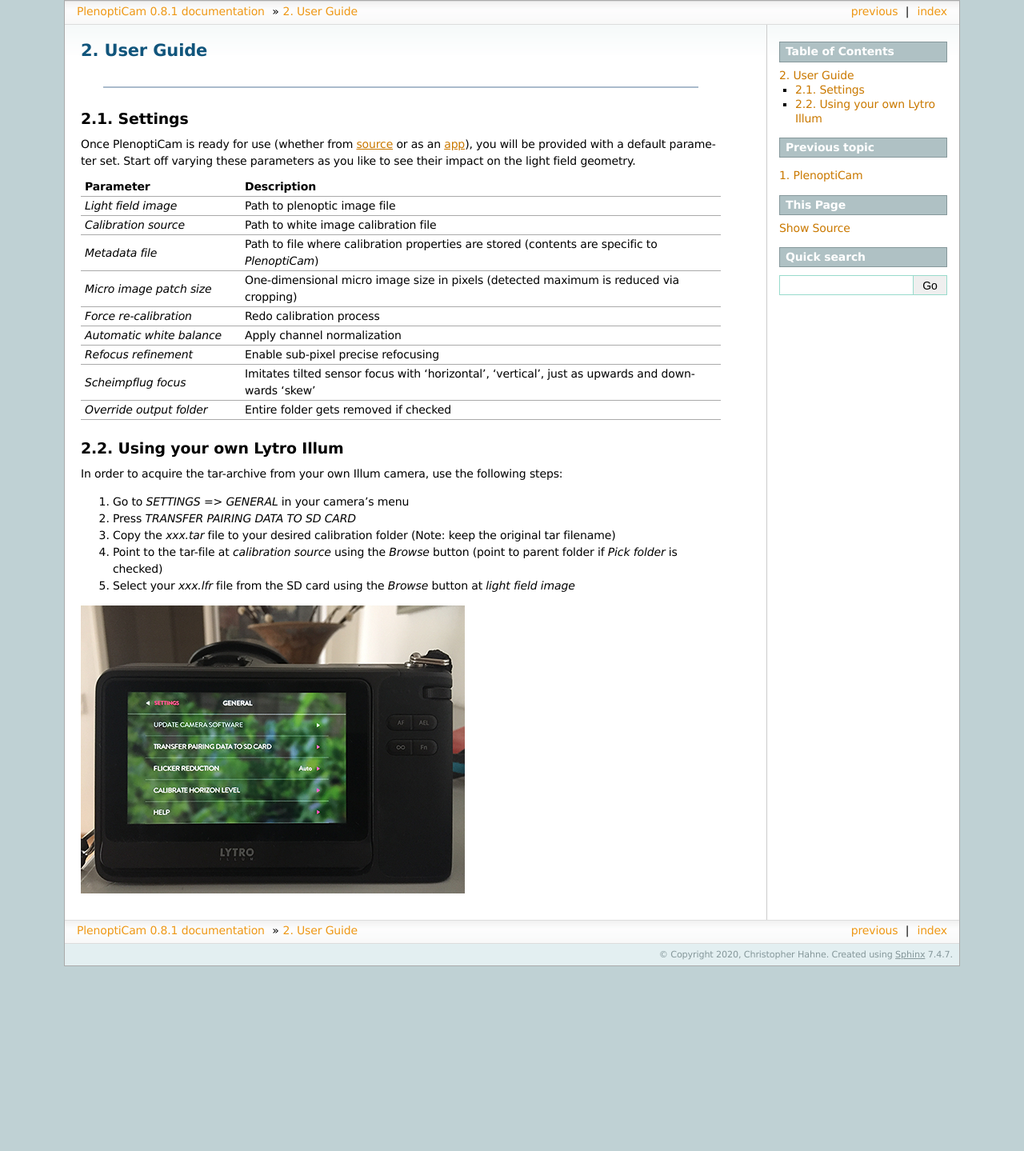
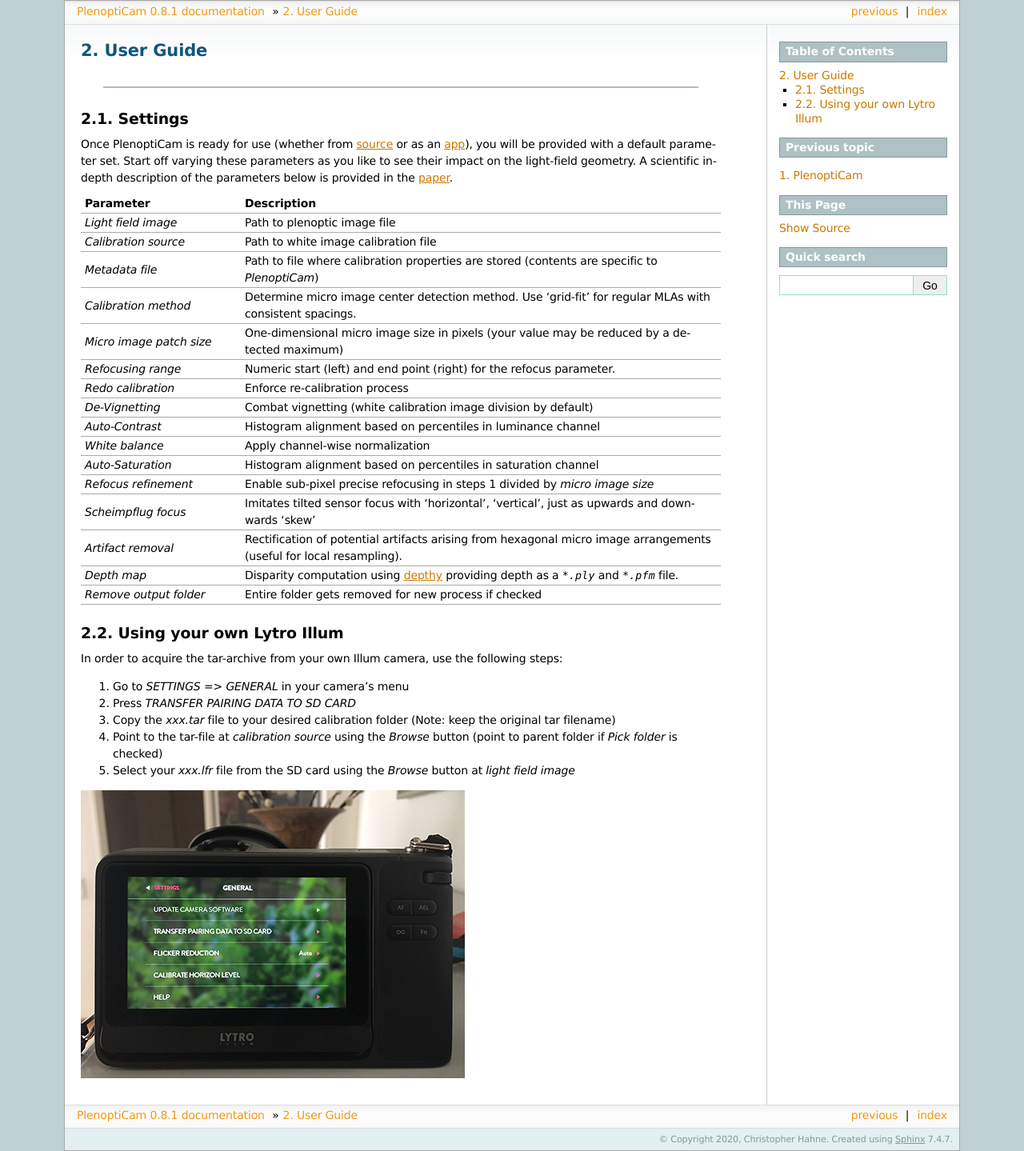
Before and after one commit to hahnec/plenopticam, a Sphinx documentation site: the page built from docs/source/guide.rst, in a window 1280 px wide. Shown: the whole page at 80% size. Built offline with Sphinx 7.4.7, drawn with Linux system fonts in a browser that asks for light colours; the version number is read from the project's files by our own code; before the commit the page ends 1208 px from its top, so only the background shows below that.

Commit message:
docs(cfg): update settings description

```diff
--- a/docs/source/guide.rst
+++ b/docs/source/guide.rst
@@ -16,7 +16,9 @@
 Settings
 --------
 
-Once PlenoptiCam is ready for use (whether from source_ or as an app_), you will be provided with a default parameter set. Start off varying these parameters as you like to see their impact on the light field geometry.
+Once PlenoptiCam is ready for use (whether from source_ or as an app_), you will be provided with a default parameter set.
+Start off varying these parameters as you like to see their impact on the light-field geometry.
+A scientific in-depth description of the parameters below is provided in the paper_.
 
 .. list-table::
    :widths: 25 75
@@ -30,18 +32,32 @@
      - Path to white image calibration file
    * - *Metadata file*
      - Path to file where calibration properties are stored (contents are specific to *PlenoptiCam*)
+   * - *Calibration method*
+     - Determine micro image center detection method. Use 'grid-fit' for regular MLAs with consistent spacings.
    * - *Micro image patch size*
-     - One-dimensional micro image size in pixels (detected maximum is reduced via cropping)
-   * - *Force re-calibration*
-     - Redo calibration process
-   * - *Automatic white balance*
-     - Apply channel normalization
+     - One-dimensional micro image size in pixels (your value may be reduced by a detected maximum)
+   * - *Refocusing range*
+     - Numeric start (left) and end point (right) for the refocus parameter.
+   * - *Redo calibration*
+     - Enforce re-calibration process
+   * - *De-Vignetting*
+     - Combat vignetting (white calibration image division by default)
+   * - *Auto-Contrast*
+     - Histogram alignment based on percentiles in luminance channel
+   * - *White balance*
+     - Apply channel-wise normalization
+   * - *Auto-Saturation*
+     - Histogram alignment based on percentiles in saturation channel
    * - *Refocus refinement*
-     - Enable sub-pixel precise refocusing
+     - Enable sub-pixel precise refocusing in steps 1 divided by *micro image size*
    * - *Scheimpflug focus*
      - Imitates tilted sensor focus with 'horizontal', 'vertical', just as upwards and downwards 'skew'
-   * - *Override output folder*
-     - Entire folder gets removed if checked
+   * - *Artifact removal*
+     - Rectification of potential artifacts arising from hexagonal micro image arrangements (useful for local resampling).
+   * - *Depth map*
+     - Disparity computation using depthy_ providing depth as a `*.ply` and `*.pfm` file.
+   * - *Remove output folder*
+     - Entire folder gets removed for new process if checked
 
 Using your own Lytro Illum
 --------------------------
@@ -80,6 +96,8 @@
 .. _source: https://github.com/hahnec/plenopticam/archive/master.zip
 .. _app: https://github.com/hahnec/plenopticam/releases/
 .. _issue: https://github.com/hahnec/plenopticam/issues/new
+.. _depthy: https://github.com/hahnec/depthy
+.. _paper: https://arxiv.org/pdf/2010.11687.pdf
 
 .. Indices and tables
 .. ==================
```
